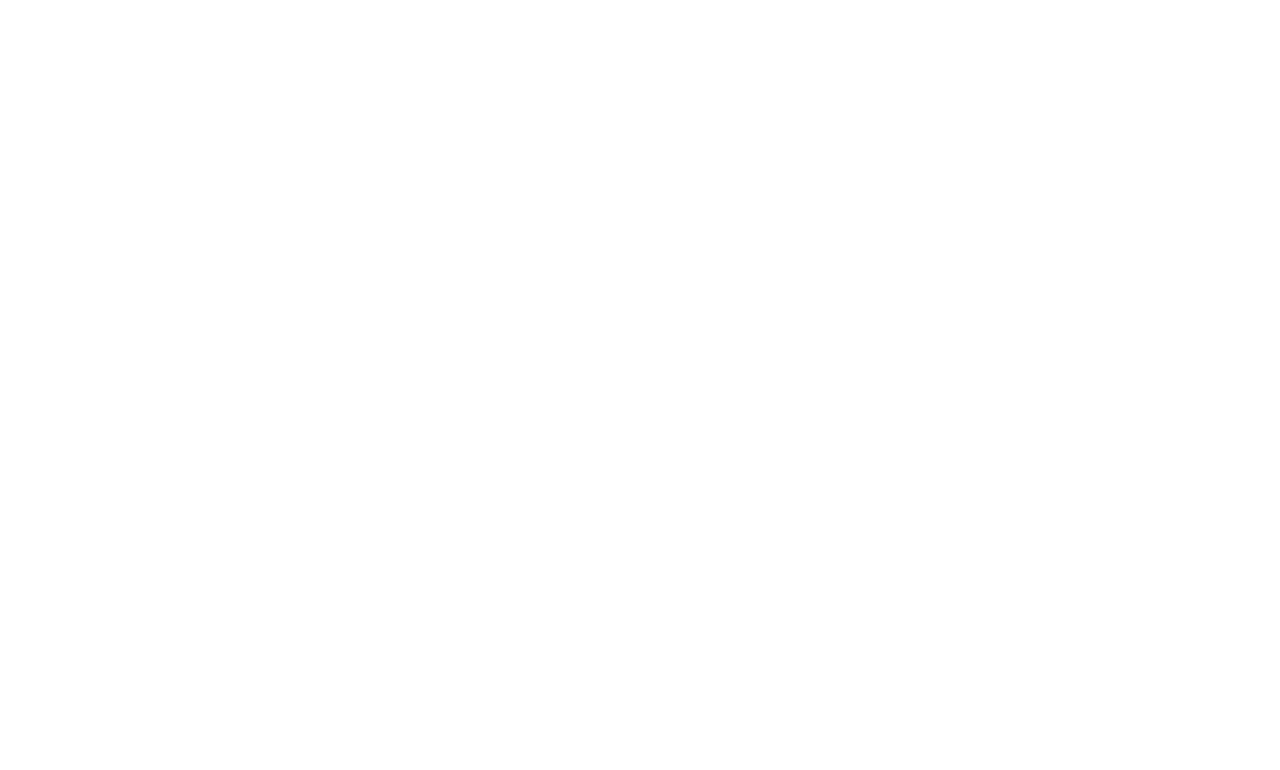
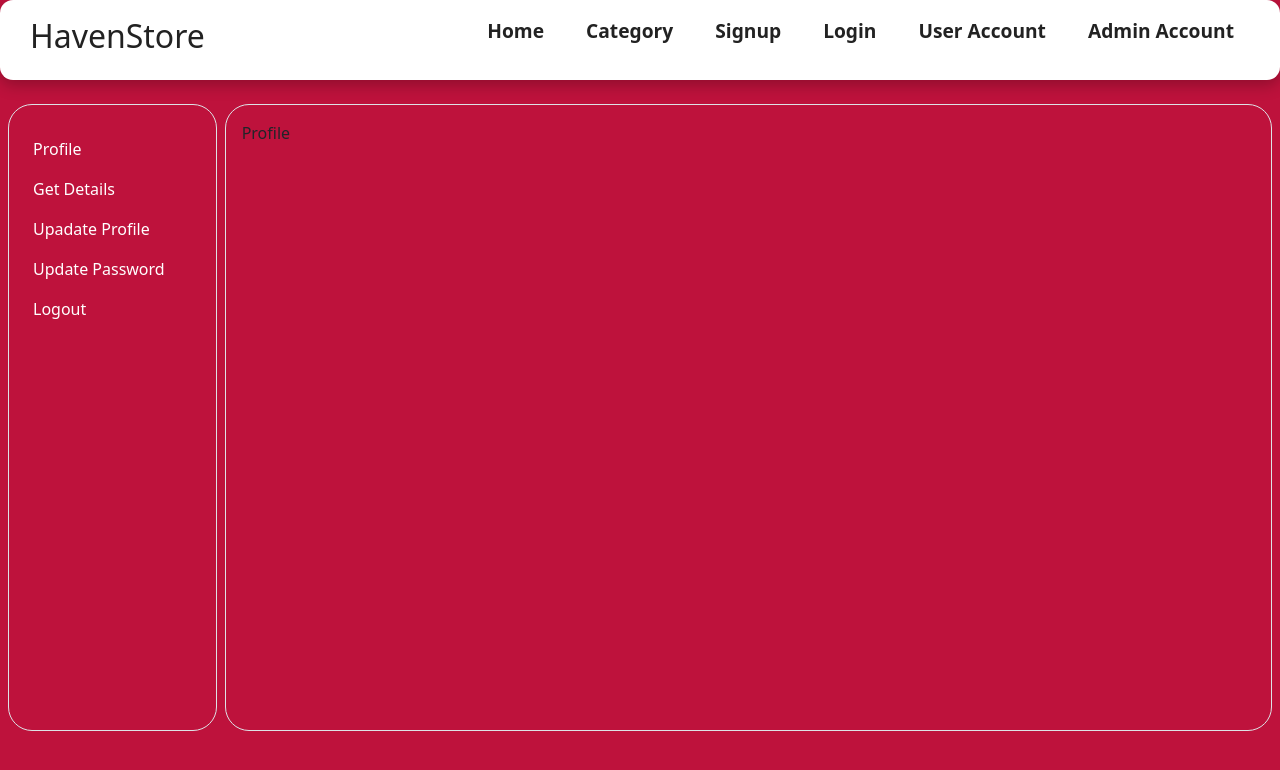
Before and after one commit to Plvishal/Ecommerce-2024, a React (Vite) app in the folder frontend/: page /login/user-dashboard in a window 1280 px wide. Before the commit this address had no page. Shown: the top 770 px of the page. Built offline with nearby package versions, Linux system fonts and the light colour scheme.

Commit message:
User profile routing done

```diff
--- a/frontend/src/App.jsx
+++ b/frontend/src/App.jsx
@@ -2,6 +2,12 @@
 import { BrowserRouter, Routes, Route } from 'react-router-dom';
 import Navbar from './components/navbar/Navbar';
 import { Home, Login, Signup, Category } from './components/pages/pageIndex.js';
+import UserDashboard from './components/userDashboard/UserDashboard.jsx';
+import AdminDashboard from './components/adminDashboard/AdminDashboard.jsx';
+import GetUserDetails from './components/userDashboard/getUserDetails/GetUserDetails.jsx';
+import UpdatePassword from './components/userDashboard/updatePassword/UpdatePassword.jsx';
+import UpdateProfile from './components/userDashboard/UpdateProfile/UpdateProfile.jsx';
+import Profile from './components/userDashboard/profile/Profile.jsx';
 function App() {
   return (
     <>
@@ -12,6 +18,16 @@
             <Route path="/category" element={<Category />}></Route>
             <Route path="/signup" element={<Signup />}></Route>
             <Route path="/login" element={<Login />}></Route>
+            <Route path="/login/user-dashboard" element={<UserDashboard />}>
+              <Route path="" element={<Profile />} />
+              <Route path="get-user-details" element={<GetUserDetails />} />
+              <Route path="update-password" element={<UpdatePassword />} />
+              <Route path="update-profile" element={<UpdateProfile />} />
+            </Route>
+            <Route
+              path="/login/admin-dashboard"
+              element={<AdminDashboard />}
+            ></Route>
           </Route>
         </Routes>
       </BrowserRouter>
--- /dev/null
+++ b/frontend/src/components/adminDashboard/AdminDashboard.jsx
@@ -0,0 +1,5 @@
+function AdminDashboard() {
+  return <div>AdminDashboard</div>;
+}
+
+export default AdminDashboard;
--- a/frontend/src/components/navbar/Navbar.jsx
+++ b/frontend/src/components/navbar/Navbar.jsx
@@ -34,6 +34,16 @@
               Login
             </Link>
           </li>
+          <li>
+            <Link to="/login/user-dashboard" className="nav-links">
+              User Account
+            </Link>
+          </li>
+          <li>
+            <Link to="/login/admin-dashboard" className="nav-links">
+              Admin Account
+            </Link>
+          </li>
         </ul>
       </nav>
       <Outlet />
--- a/frontend/src/components/pages/login/Login.jsx
+++ b/frontend/src/components/pages/login/Login.jsx
@@ -1,7 +1,91 @@
+import axios from 'axios';
+import { useState } from 'react';
+import { useNavigate } from 'react-router-dom';
+
 function Login() {
+  const navigate = useNavigate();
+  const [loginUser, setLoginUser] = useState({
+    email: '',
+    password: '',
+    role: '',
+  });
+  const handleInputChange = (e) => {
+    setLoginUser((currUser) => {
+      return { ...currUser, [e.target.name]: e.target.value };
+    });
+  };
+  const handleLoginUser = (e) => {
+    e.preventDefault();
+    console.log(loginUser);
+    axios
+      .post('/api/ecommerce/user/login', loginUser)
+      .then((result) => {
+        if (result.data.user.role === 'user') {
+          navigate('/login/user-dashboard');
+        }
+        if (result.data.user.role === 'admin') {
+          navigate('/login/admin-dashboard');
+        }
+      })
+      .catch((error) => {
+        console.log(error);
+        if (
+          error.response.data.error ===
+          'user not found! register yourself now!!'
+        ) {
+          alert(error.response.data.error);
+          navigate('/signup');
+          return;
+        }
+        if (error.response.data.error) {
+          alert(error.response.data.error);
+        }
+      });
+  };
+
   return (
     <>
-      <div className="mt-20">Login</div>
+      <div className=" bg-rose-600 h-screen text-white d-flex justify-content-center align-items-center ">
+        <form
+          className="d-flex  flex-col w-3/2 m-auto gap-2 border p-2 rounded border-red-700 shadow-xl overflow-hidden "
+          onSubmit={handleLoginUser}
+        >
+          <h3 className="text-center"> Login</h3>
+          <label htmlFor="email" className="label-control">
+            Email
+          </label>
+          <input
+            type="email"
+            id="email"
+            name="email"
+            className="form-control"
+            onChange={handleInputChange}
+          />
+          <label htmlFor="password" className="label-control">
+            Password
+          </label>
+          <input
+            type="password"
+            id="password"
+            name="password"
+            className="form-control"
+            onChange={handleInputChange}
+          />
+          <select
+            name="role"
+            id="role"
+            className="form-select"
+            onChange={handleInputChange}
+          >
+            <option>select your role</option>
+            <option value="user">user</option>
+            <option value="admin">admin</option>
+          </select>
+          <button type="submit" className="btn btn-primary w-1/2 m-auto mt-1  ">
+            Login
+          </button>
+        </form>
+      </div>
     </>
   );
 }
--- /dev/null
+++ b/frontend/src/components/userDashboard/UpdateProfile/UpdateProfile.jsx
@@ -0,0 +1,5 @@
+function UpdateProfile() {
+  return <div>UpdateProfile</div>;
+}
+
+export default UpdateProfile;
--- /dev/null
+++ b/frontend/src/components/userDashboard/UserDashboard.jsx
@@ -0,0 +1,61 @@
+import { Link, Outlet } from 'react-router-dom';
+
+function UserDashboard() {
+  return (
+    <>
+      <div className="bg-rose-700  w-full h-screen p-2 ">
+        <div className="d-flex position-relative top-24  gap-2  bg-rose-700  h-4/5">
+          <div className="d-flex flex-col border w-1/5 rounded-3xl">
+            <ul
+              className="nav nav-pills flex-column mb-sm-auto mb-0 align-items-start p-4"
+              id="menu"
+            >
+              <li className="w-100">
+                <Link
+                  to="/login/user-dashboard"
+                  className="nav-link text-white px-0 align-middle"
+                >
+                  Profile
+                </Link>
+              </li>
+              <li className="w-100">
+                <Link
+                  to="/login/user-dashboard/get-user-details"
+                  className="nav-link text-white px-0 align-middle"
+                >
+                  Get Details
+                </Link>
+              </li>
+              <li className="w-100">
+                <Link
+                  to="/login/user-dashboard/update-profile"
+                  className="nav-link text-white px-0 align-middle"
+                >
+                  Upadate Profile
+                </Link>
+              </li>
+              <li className="w-100">
+                <Link
+                  to="/login/user-dashboard/update-password"
+                  className="nav-link text-white px-0 align-middle"
+                >
+                  Update Password
+                </Link>
+              </li>
+              <li className="w-100">
+                <Link to="" className="nav-link text-white px-0 align-middle">
+                  Logout
+                </Link>
+              </li>
+            </ul>
+          </div>
+          <div className="w-full border p-3 h-11/12 rounded-3xl">
+            <Outlet />
+          </div>
+        </div>
+      </div>
+    </>
+  );
+}
+
+export default UserDashboard;
--- /dev/null
+++ b/frontend/src/components/userDashboard/getUserDetails/GetUserDetails.jsx
@@ -0,0 +1,5 @@
+function GetUserDetails() {
+  return <div>GetUserDetails</div>;
+}
+
+export default GetUserDetails;
--- /dev/null
+++ b/frontend/src/components/userDashboard/profile/Profile.jsx
@@ -0,0 +1,5 @@
+function Profile() {
+  return <div>Profile</div>;
+}
+
+export default Profile;
--- /dev/null
+++ b/frontend/src/components/userDashboard/updatePassword/UpdatePassword.jsx
@@ -0,0 +1,5 @@
+function UpdatePassword() {
+  return <div>UpdatePassword</div>;
+}
+
+export default UpdatePassword;
```
Also changed, not shown: frontend/src/components/userDashboard/userDashboard.css (added).
